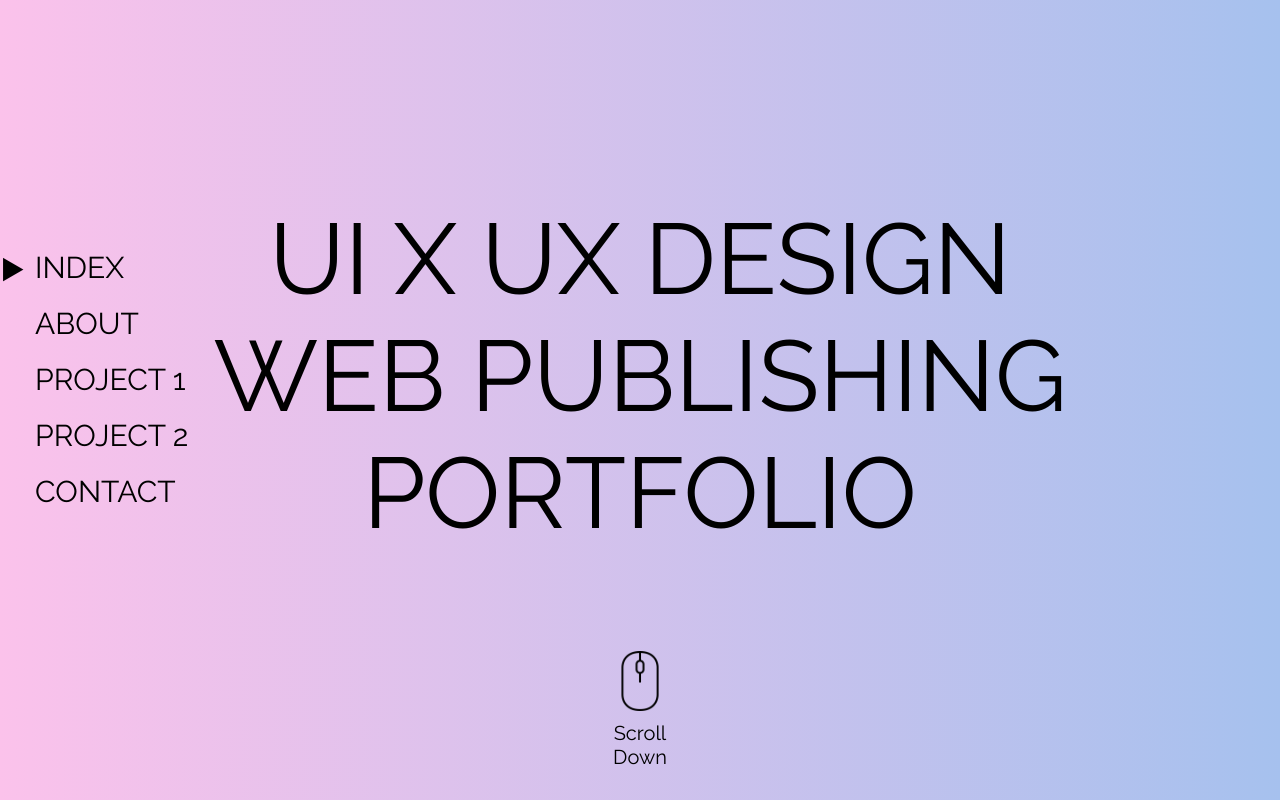
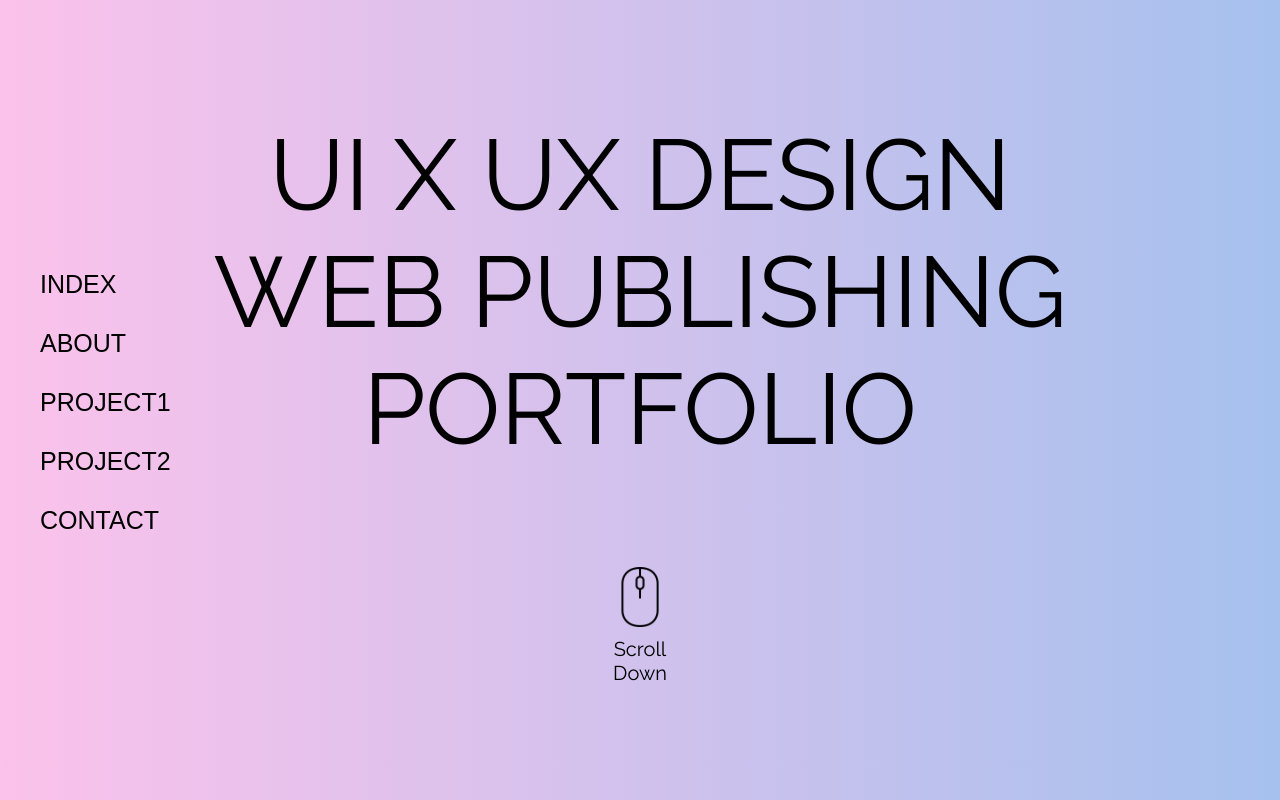
Before and after one commit to Dreamnight1015/Portfolio, a plain HTML site: page Portfolio.html in a window 1280 px wide. Drawn offline with Linux system fonts and the light colour scheme; a web font is replaced by a local one.

Commit message:
Portfolio

```diff
--- a/Portfolio.css
+++ b/Portfolio.css
@@ -24,21 +24,6 @@ a{
     text-decoration: none;
     color: black;
 }
-.nav{
-    display: flex;
-    left: 30%;
-    font-size: 25px;
-    position:absolute;
-    z-index: 50000;
-    display: none;
-}
-.nav li{
-    display: flex;
-    width: 200px;
-    height: 70px;
-    justify-content: center;
-    align-items: center;
-}
 .portfolioslick{
     height: 100vh;
     overflow: hidden;
@@ -60,37 +45,8 @@ a{
 }
 
 .index .indexmain{
-    margin: 200px 0 0 0;
     text-align: center;
     font-size: 100px;
-}
-.indexsub{
-    top: 30%;
-    font-size: 30px;
-    width: 210px;
-    display: flex;
-    flex-direction: column;
-    justify-content: flex-start;
-    position: fixed;
-    z-index: 50000;
-}
-
-.indexsub li{
-    margin: 10px 0;
-    display: flex;
-    cursor: pointer;
-}
-.indexsub li .indexls{
-    font-size: 25px;
-    padding: 0 10px 0 0;
-    text-align: center;
-    opacity: 0;
-}
-.indexsub li:nth-child(1) .indexls{
-    opacity: 1;
-}
-.indexsub li:hover .indexls{
-    opacity: 1;
 }
 .index .scroll{
     padding: 100px 0 0 0;
@@ -370,3 +326,20 @@ a{
     padding: 0 0 0 30px;
     font-weight: 300;
 }
+.slick-dots{
+    position: absolute;
+    top:30%;
+}
+.slick-dots > li{
+    margin: 30px 0 0 40px;
+}
+.slick-dots .tab{
+    border: none;
+    background: none;
+    font-size: 25px;
+    cursor: pointer;
+}
+.slick-dots .tab:hover{
+    color: white;
+    transition: 0.2s;
+}
--- a/Portfolio.html
+++ b/Portfolio.html
@@ -9,14 +9,8 @@
         <title>Portfolio</title>
     </head>
     <body>
-        <ul class="indexsub">
-            <li><div class="indexls">▶</div>INDEX</li>
-            <li><div class="indexls">▶</div>ABOUT</li>
-            <li><div class="indexls">▶</div>PROJECT 1</li>
-            <li><div class="indexls">▶</div>PROJECT 2</li>
-            <li><div class="indexls">▶</div>CONTACT</li>
-        </ul>
         <div class="portfolioslick">
+            <div class="item" data-dot-title="INDEX">
                 <div class="index">
                     <div class="indexmain">
                         <div class="indextitle">UI X UX DESIGN</div>
@@ -28,7 +22,9 @@
                         <div class="text">Scroll<br>Down</div>
                     </div>
                 </div>
+            </div>
             <div class="about">
+                <div class="item" data-dot-title="ABOUT">
                     <div class="title">ABOUT</div>
                         <div class="inner">
                             <div class="info">
@@ -42,8 +38,11 @@
                                                   <br><p>Photoshop, Illustrator, C, C++을 다뤄본 경험이 있습니다.</p></div>
                             </div>
                         </div>
+
+                </div>
             </div>
             <div class="project">
+                <div class="item" data-dot-title="PROJECT1"></div>
                 <div class="title">PROJECT 1</div>
                 <div class="projectslick">
                     <div class="project1">
@@ -63,6 +62,7 @@
                 </div>
             </div>
             <div class="project">
+                <div class="item" data-dot-title="PROJECT2"></div>
                 <div class="title">PROJECT 2</div>
                 <div class="projectslick">
                     <div class="project2">
@@ -72,7 +72,7 @@
                         </div>
                         <div class="info">
                             <div class="item">TITLE<br><span>로지텍 G</span></div>
-                            <div class="item">OVERVIEW<br><span>로지텍 G의 각 분야 별 인기제품, 후원팀, 혁신, 뉴스 소식을 제공하는 PC 웹페이지 입니다. 기존에 사용하였던 일반 스크롤 형식의 웹페이지에서 고정된 화면에서 Click으로 이동하여 편의성과 가독성을 높혔습니다.</span></div>
+                            <div class="item">OVERVIEW<br><span>로지텍 G의 각 분야 별 인기제품, 후원팀, 혁신, 뉴스 소식을 제공하는 PC 웹페이지 입니다. 기존에 사용하였던 일반 스크롤 형식의 웹페이지에서 고정된 화면에서 Click을 통한 정보 확인이 가능하게 변경하여 편의성과 가독성을 높혔습니다.</span></div>
                             <div class="item">RESPONSIVE<br><span>PC</span></div>
                             <div class="item">COLOR<br><div class=color><div class="minicolor1"></div><div class="minicolor2"></div></div></div>
                             <div class="item">SKILLS<br><span>FIGMA</span></div>
@@ -82,6 +82,7 @@
                 </div>
             </div>
             <div class="contact">
+                <div class="item" data-dot-title="CONTACT"></div>
                 <div class="inner">
                     <div class="title">CONTACT</div>
                     <div class="item">TEL<span>010 - 9162 - 7288</span></div>
--- a/Portfolio.js
+++ b/Portfolio.js
@@ -13,13 +13,24 @@ $(document).ready(function(){
         slidesToShow: 1,
         slidesToScroll: 1,
         arrows: false,
-        dots: false,
         verticalSwiping: true,
+        speed: 1000,
         draggable : true,
         infinite: false,
-        pauseOnHover:false,
-        pauseOnFocus: false,
+        dots: true,
+        customPaging: function(slider, i) {
+            console.log($(slider.$slides[i]).html());
+            return '<button class="tab">' + $(slider.$slides[i]).find('.item').attr('data-dot-title') + '</button>';
+        }
     })
+    $('.portfolioslick').mousewheel(function(e) {
+        e.preventDefault();
+        if (e.deltaY < 0) {
+            $(this).slick('slickNext');
+        }else {
+        $(this).slick('slickPrev');
+        }
+    });
     $('.project .projectslick .project1 .buttons .button:nth-child(1)').click(function(){
         $(this).css('background','#000');
         $(this).css('color','#FFF');
```
Lines whose indentation alone changed are shown as unchanged.
